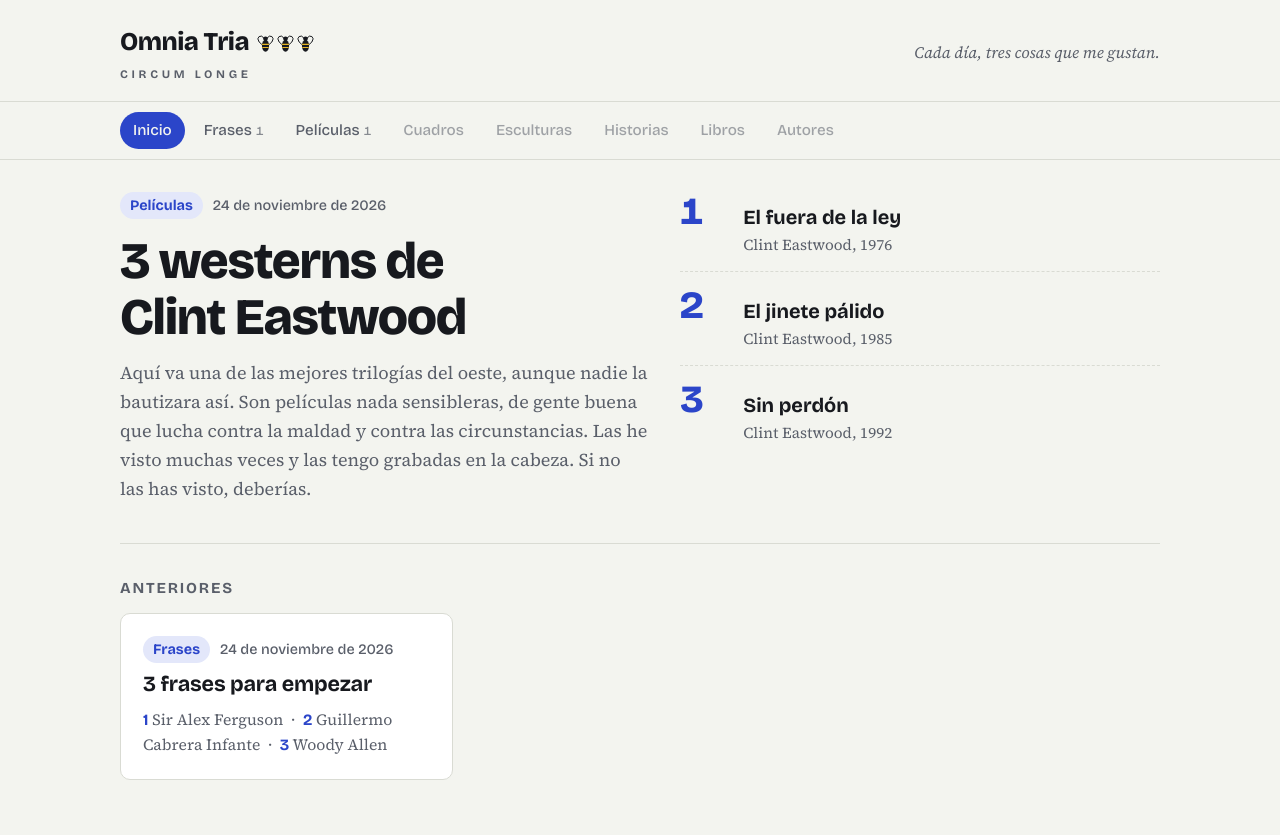
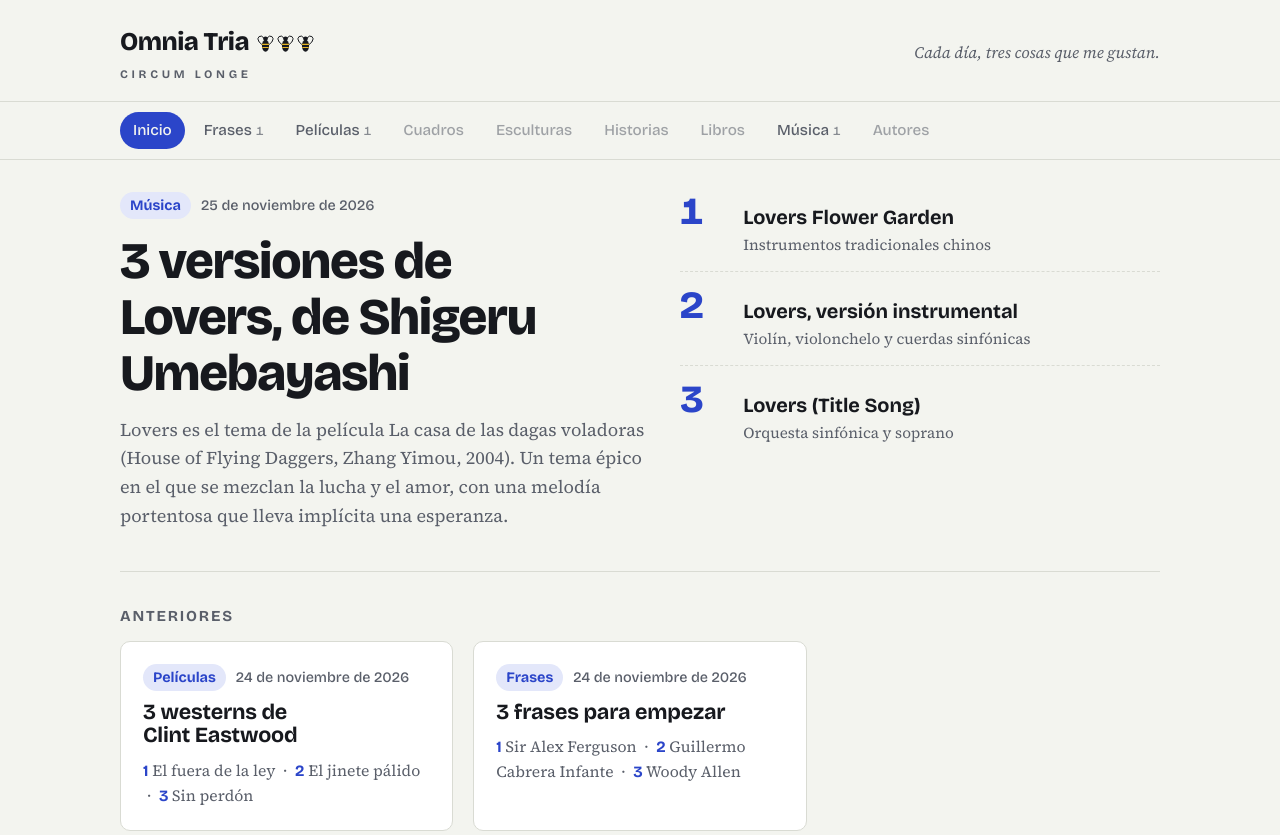
Before and after one commit to EmilioArnal/omniatria, a plain HTML site: page index.html in a window 1280 px wide. Shown: the top 835 px of the page. Drawn offline with nearby package versions, Linux system fonts and the light colour scheme.

Commit message:
Artículo: 3 versiones de Lovers, de Shigeru Umebayashi; tema Música
Co-Authored-By: Claude Opus 5.5 <noreply@anthropic.com>
Claude-Session: https://claude.ai/code/session_01T4qhy4XVaDJzGgCDfu8nCc

```diff
--- a/index.html
+++ b/index.html
@@ -185,6 +185,7 @@ h1, h2, h3 { font-family: var(--display); line-height: 1.1; text-wrap: balance;
 .foto-escena { margin: 16px 0 0; }
 .foto-escena img { max-width: 100%; border-radius: 6px; display: block; }
 .foto-escena figcaption { font-family: var(--display); font-size: 0.85rem; color: var(--tinta-suave); margin-top: 6px; }
+.video-etiqueta { font-family: var(--display); font-weight: 700; font-size: 0.82rem; text-transform: uppercase; letter-spacing: 0.1em; color: var(--acento); margin: 26px 0 -16px; }
 .video-marco { position: relative; aspect-ratio: 16 / 9; margin: 28px 0 12px; border-radius: 8px; overflow: hidden; background: #000; }
 .video-marco iframe { position: absolute; inset: 0; width: 100%; height: 100%; border: 0; }
 .video a { display: inline-block; font-family: var(--display); font-weight: 700; text-decoration: none; background: var(--acento); color: var(--papel); padding: 10px 18px; border-radius: 999px; }
@@ -230,6 +231,7 @@ const TEMAS = [
   { nombre: "Esculturas", quien: "Escultura" },
   { nombre: "Historias",  quien: "Historia" },
   { nombre: "Libros",     quien: "Libro" },
+  { nombre: "Música",     quien: "Pieza" },
   { nombre: "Autores",    quien: "Autor" }
 ];
 
@@ -239,6 +241,33 @@ const TEMAS = [
       En "Frases": titulo = autor de la frase; cita = la frase.
    ===================================================================== */
 const ARTICULOS = [
+  {
+    id: "3-versiones-de-lovers",
+    fecha: "2026-11-25",
+    categoria: "Música",
+    titulo: "3 versiones de Lovers, de Shigeru Umebayashi",
+    entradilla: "Lovers es el tema de la película La casa de las dagas voladoras (House of Flying Daggers, Zhang Yimou, 2004). Un tema épico en el que se mezclan la lucha y el amor, con una melodía portentosa que lleva implícita una esperanza.",
+    items: [
+      { titulo: "Lovers Flower Garden", subtitulo: "Instrumentos tradicionales chinos",
+        texto: "La versión más oriental: con instrumentos tradicionales chinos y, en la segunda, con el erhu, el violín chino de dos cuerdas.",
+        videos: [
+          { url: "https://www.youtube.com/watch?v=dbSkcvyTXEE", titulo: "Con instrumentos tradicionales chinos" },
+          { url: "https://www.youtube.com/watch?v=uIHNQg8xVsc", titulo: "Con erhu" }
+        ] },
+      { titulo: "Lovers, versión instrumental", subtitulo: "Violín, violonchelo y cuerdas sinfónicas",
+        texto: "Hay dos versiones: una que da todo el protagonismo al violín solista y al violonchelo, y otra con todas las cuerdas de la orquesta sinfónica.",
+        videos: [
+          { url: "https://www.youtube.com/watch?v=uIHNQg8xVsc", titulo: "Violín y violonchelo solistas" },
+          { url: "https://www.youtube.com/watch?v=4-0X5y8320g", titulo: "Con todas las cuerdas sinfónicas" }
+        ] },
+      { titulo: "Lovers (Title Song)", subtitulo: "Orquesta sinfónica y soprano",
+        texto: "La versión completa: orquesta sinfónica más la voz de soprano. En la película la canta Kathleen Battle.",
+        videos: [
+          { url: "https://www.youtube.com/watch?v=plOt3tfvigY", titulo: "Orquesta y soprano" }
+        ] }
+    ],
+    cierre: "De Shigeru Umebayashi, uno de los grandes compositores de bandas sonoras, seguiremos comentando más temas."
+  },
   {
     id: "3-westerns-de-clint-eastwood",
     fecha: "2026-11-24",
@@ -392,6 +421,7 @@ function articulo(a) {
       (it.escena ? '<div class="escena"><span class="escena-etiqueta">La escena</span>' + parrafos(it.escena) + "</div>" : "") +
       (it.escenaImagen ? '<figure class="foto-escena"><img src="' + esc(it.escenaImagen) + '" alt="' + esc(it.escenaPie || it.titulo) + '" loading="lazy">' + (it.escenaPie ? "<figcaption>" + esc(it.escenaPie) + "</figcaption>" : "") + "</figure>" : "") +
       (it.video ? '<div class="escena"><span class="escena-etiqueta">' + esc(it.video.titulo || "Vídeo") + "</span>" + (it.video.texto ? parrafos(it.video.texto) : "") + "</div>" + videoHtml(it.video) : "") +
+      (it.videos ? it.videos.map(v => '<p class="video-etiqueta">' + esc(v.titulo || "Vídeo") + "</p>" + videoHtml(v)).join("") : "") +
       "</div>" + (it.imagen ? '<img class="cartel" src="' + esc(it.imagen) + '" alt="Cartel de ' + esc(it.titulo) + '" loading="lazy">' : "") + "</div></section>";
   });
   if (a.cierre) h += '<p class="cierre">' + esc(a.cierre) + "</p>";
```
